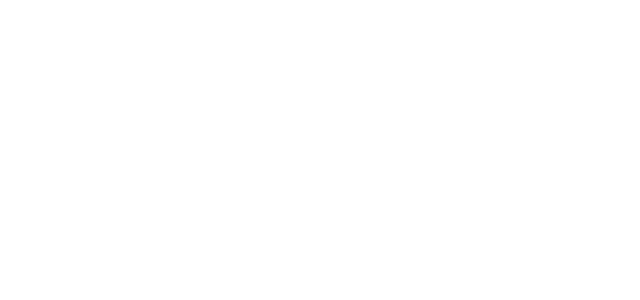
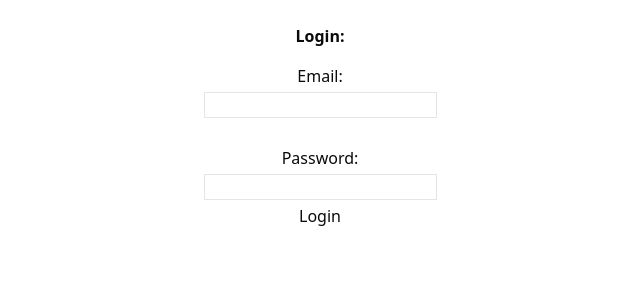
Before and after one commit to xJustinJPD/FMTFrontEnd, a React (Vite) app: page /firstlogin in a window 1280 px wide. Before the commit this address had no page. Shown: the top 300 px of the page, without its empty margins (320-960 px from the left). Built offline with nearby package versions, Linux system fonts and the light colour scheme.

Commit message:
discord added

```diff
--- a/src/App.jsx
+++ b/src/App.jsx
@@ -9,6 +9,7 @@ import RegisterPage from "./pages/RegisterPage";
 import SocialPage from "./pages/Social";
 import GroupPage from "./pages/GroupPage";
 import AddUserPage from "./pages/AddUsersPage";
+import FirstTimeLoginForm from "./components/FirstTimeLoginForm";
 
 
 
@@ -63,6 +64,7 @@ import AddUserPage from "./pages/AddUsersPage";
         <Route path='/social' element={<SocialPage/>}/>
         <Route path='/groups/:group_id' element={<GroupPage/>}/>
         <Route path='/add_user/:group_id' element={<AddUserPage/>}/>
+        <Route path='/firstlogin' element={<FirstTimeLoginForm/>}/>
         </Routes>
         {/* <Footer/> */}
     </Router>
--- /dev/null
+++ b/src/components/FirstTimeLoginForm.jsx
@@ -0,0 +1,91 @@
+import axios from '../config/Api';
+import { useState, useEffect } from 'react';
+import { useAuth } from '../contexts/AuthContext';
+import { Link } from 'react-router-dom';
+
+
+const FirstTimeLoginForm = () => {
+    const [local] = axios;
+    const { onAuthenticated } = useAuth();
+    const errorStyle = {
+        color: 'red'
+    };
+    const [error, setError] = useState(null);
+
+    const [form, setForm] = useState({
+        email: "",
+        password: ""
+    });
+
+    const [errorMessage, setErrorMessage] = useState("");
+
+    const handleDiscord = (token) => {
+        window.location.href = `http://localhost:5000/discord_login?token=${token}`;
+    }
+
+    const handleClick = () => {
+        // let regToken = localStorage.getItem('token');
+
+        local.post('/login', {
+            email: form.email,
+            password: form.password
+        })
+        .then(response => {
+            console.log(response);
+            const  token  = response.data.access_token;
+            onAuthenticated(true, token);
+            handleDiscord(response.data.access_token);
+        })
+        .catch(err => {
+            console.error(err);
+            setErrorMessage(err.response.message);
+        });
+    }
+
+    const handleKeyDown = (e) => {
+        if (e.key === "Enter") {
+            handleClick();
+        }
+    };
+
+    const handleForm = (e) => {
+        setForm(prevState => ({
+            ...prevState,
+            [e.target.name]: e.target.value
+        }));
+    };
+
+        const clearError = () => {
+            setError(null);
+        };
+
+        // Set up interval to clear error every 3 seconds
+        useEffect(() => {
+            let errors;
+
+            if (error) {
+            errors = setInterval(() => {
+                clearError();
+            }, 4000);
+            }
+
+            // Clean up interval on component unmount or when error is cleared
+            return () => clearInterval(errors);
+        }, [error]);
+
+    return (
+        <>
+            <div className='grid grid-cols-1 gap-1 justify-items-center m-3'>
+            <h2 className='m-3'><b>Login:</b></h2>
+            Email: <input onChange={handleForm} onKeyDown={handleKeyDown} type="text" className='border' name="email" value={form.email}  /> <br />
+            Password: <input onChange={handleForm} onKeyDown={handleKeyDown} className='border'  type="password" name="password" value={form.password} />
+            {/* <p className="py-6">or <b><Link to={`/register`}>Register</Link></b></p> */}
+
+            <button className='btn btn-primary w-20' onClick={handleClick}>Login</button>
+            <p style={errorStyle}>{errorMessage}</p>
+            </div>
+        </>
+    );
+};
+
+export default FirstTimeLoginForm;
--- a/src/components/RegisterForm.jsx
+++ b/src/components/RegisterForm.jsx
@@ -42,7 +42,7 @@ const RegisterForm = () => {
         })
         .then(response => {
             console.log(response);
-            navigate('/login');
+            navigate('/firstlogin');
         })
         .catch(err => {
             console.error(err);
--- /dev/null
+++ b/src/pages/FirstTimeLogin.jsx
@@ -0,0 +1,12 @@
+import FirstTimeLoginForm from "@/components/FirstTimeLoginForm";
+
+const LoginPage = () => {
+
+    return (
+    <>
+        <FirstTimeLoginForm />
+    </>
+    );
+    }
+
+    export default LoginPage;
```
